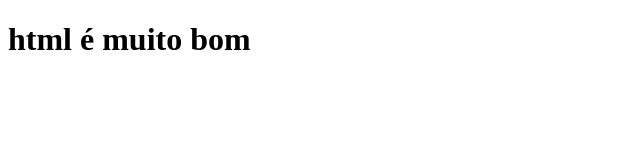
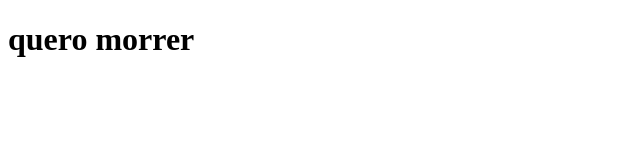
Before and after one commit to brenomtt/breno-kenzie, a plain HTML site: page index.html in a window 1280 px wide. Shown: the whole page, without its empty margins (0-640 px from the left). Drawn offline with Linux system fonts and the light colour scheme.

```diff
--- a/index.html
+++ b/index.html
@@ -7,8 +7,7 @@
     <title>projeto git</title>
 </head>
 <body>
-    <h1>html é muito bom
-
+    <h1>quero morrer
     </h1>
 </body>
 </html>
```
